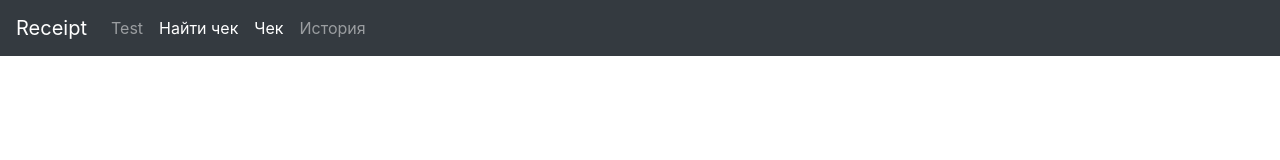
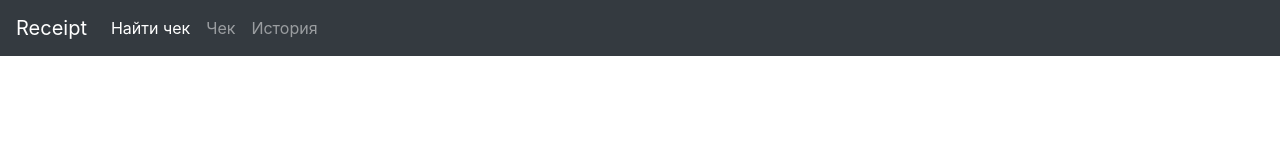
Before and after one commit to receipt-project/receipt-web, a Vue app in the folder receipt-web/: page / in a window 1280 px wide. Shown: the top 160 px of the page. Built offline with nearby package versions, Linux system fonts and the light colour scheme.

Commit message:
RCW-0 Extract navigation bar to component

```diff
--- a/receipt-web/src/App.vue
+++ b/receipt-web/src/App.vue
@@ -1,30 +1,16 @@
 <template>
     <div id="app">
-        <nav class="navbar navbar-expand-lg navbar-expand-md navbar-dark bg-dark" style="margin-bottom: 20px;">
-            <button class="navbar-toggler" type="button" data-toggle="collapse" data-target="#navbarToggler"
-                    aria-controls="navbarToggler" aria-expanded="false" aria-label="Toggle navigation">
-                <span class="navbar-toggler-icon"></span>
-            </button>
-            <div class="collapse navbar-collapse" id="navbarToggler">
-                <a class="navbar-brand" href="/">Receipt</a>
-                <ul class="navbar-nav mr-auto mt-2 mt-lg-0">
-                    <HeaderItem target-route="/test" text="Test"/>
-                    <HeaderItem target-route="/" text="Найти чек"/>
-                    <HeaderItem target-route="/" text="Чек"/>
-                    <HeaderItem target-route="/recent" text="История"/>
-                </ul>
-            </div>
-        </nav>
+        <NavigationBar/>
     </div>
 </template>
 
 <script>
-    import HeaderItem from "./components/HeaderItem";
+    import NavigationBar from "./components/NavigationBar";
 
     export default {
         name: 'app',
         components: {
-            HeaderItem
+            NavigationBar
         }
     }
 </script>
--- /dev/null
+++ b/receipt-web/src/components/NavigationBar.vue
@@ -0,0 +1,30 @@
+<template>
+    <nav class="navbar navbar-expand-lg navbar-expand-md navbar-dark bg-dark" style="margin-bottom: 20px;">
+        <button class="navbar-toggler" type="button" data-toggle="collapse" data-target="#navbarToggler"
+                aria-controls="navbarToggler" aria-expanded="false" aria-label="Toggle navigation">
+            <span class="navbar-toggler-icon"/>
+        </button>
+        <div class="collapse navbar-collapse" id="navbarToggler">
+            <a class="navbar-brand" href="/">Receipt</a>
+            <ul class="navbar-nav mr-auto mt-2 mt-lg-0">
+                <NavigationItem target-route="/" text="Найти чек"/>
+                <NavigationItem target-route="/receipt" text="Чек"/>
+                <NavigationItem target-route="/recent" text="История"/>
+            </ul>
+        </div>
+    </nav>
+</template>
+
+<script>
+    import NavigationItem from "./NavigationItem";
+    export default {
+        name: "NavigationBar",
+        components: {
+            NavigationItem
+        }
+    }
+</script>
+
+<style scoped>
+
+</style>
--- a/receipt-web/src/components/HeaderItem.vue
+++ b/receipt-web/src/components/NavigationItem.vue
@@ -8,7 +8,7 @@
 
 <script>
     export default {
-        name: "HeaderItem",
+        name: "NavigationItem",
         props: {
             targetRoute: String,
             text: String
```
